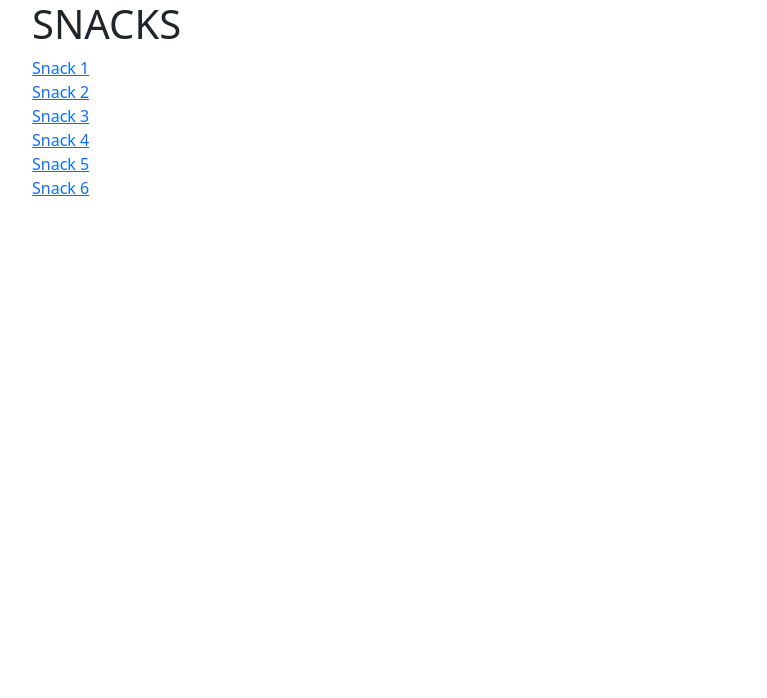
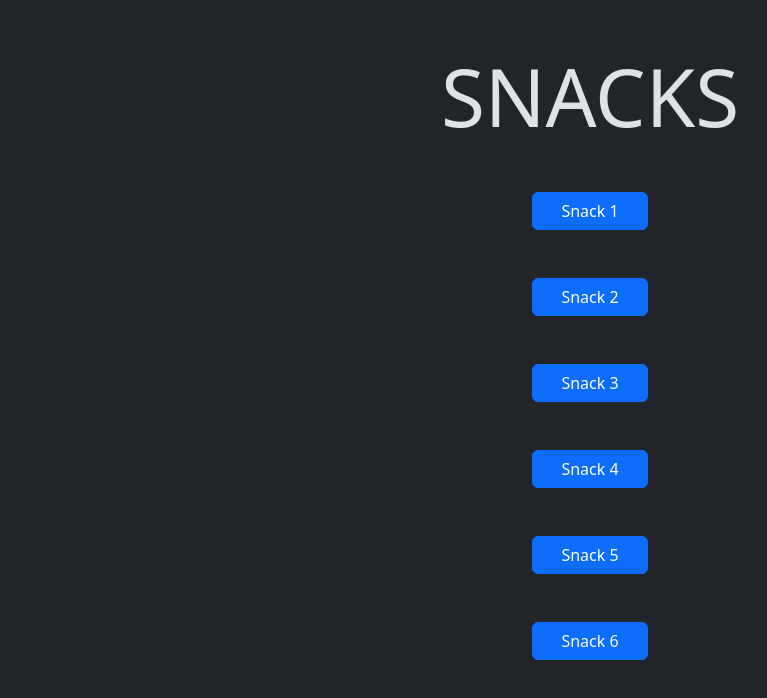
Before and after one commit to MiriamEvardi/js-jsnacks-blocco-1, a plain HTML site: page index.html in a window 1280 px wide. Shown: the whole page, without its empty margins (50-817 px from the left). Drawn offline with nearby package versions, Linux system fonts and the light colour scheme.

Commit message:
snack-1 done

```diff
--- a/index.html
+++ b/index.html
@@ -11,17 +11,46 @@
         integrity="sha384-T3c6CoIi6uLrA9TneNEoa7RxnatzjcDSCmG1MXxSR1GAsXEV/Dwwykc2MPK8M2HN" crossorigin="anonymous">
 </head>
 
-<body>
+<body data-bs-theme="dark">
     <div class="container">
-        <h1>SNACKS</h1>
+        <h1 class="text-center mt-5 display-1">SNACKS</h1>
 
-        <div class="row ">
-            <a href="./Snack-1/index.html">Snack 1</a>
-            <a href="./Snack-2/index.html">Snack 2</a>
-            <a href="./Snack-3/index.html">Snack 3</a>
-            <a href="./Snack-4/index.html">Snack 4</a>
-            <a href="./Snack-5/index.html">Snack 5</a>
-            <a href="./Snack-6/index.html">Snack 6</a>
+        <div class="row justify-content-center text-center gap-5 mt-5 text-decoration-none">
+            <div>
+                <button type="button" class="btn btn-primary"><a class="text-white text-decoration-none p-3"
+                        href="./Snack-1/index.html" target="_blank">Snack
+                        1</a></button>
+            </div>
+
+            <div>
+                <button type="button" class="btn btn-primary"><a class="text-white text-decoration-none p-3"
+                        href="./Snack-2/index.html" target="_blank">Snack
+                        2</a></button>
+            </div>
+
+            <div>
+                <button type="button" class="btn btn-primary"><a class="text-white text-decoration-none p-3"
+                        href="./Snack-3/index.html" target="_blank">Snack
+                        3</a></button>
+            </div>
+
+            <div>
+                <button type="button" class="btn btn-primary"><a class="text-white text-decoration-none p-3"
+                        href="./Snack-4/index.html" target="_blank">Snack
+                        4</a></button>
+            </div>
+
+            <div>
+                <button type="button" class="btn btn-primary"><a class="text-white text-decoration-none p-3"
+                        href="./Snack-5/index.html" target="_blank">Snack
+                        5</a></button>
+            </div>
+
+            <div>
+                <button type="button" class="btn btn-primary"><a class="text-white text-decoration-none p-3"
+                        href="./Snack-6/index.html" target="_blank">Snack
+                        6</a></button>
+            </div>
         </div>
     </div>
 
```
Also changed, not shown: Snack-1/index.html (+20 -0 lines), Snack-1/script.js (+21 -0 lines).
